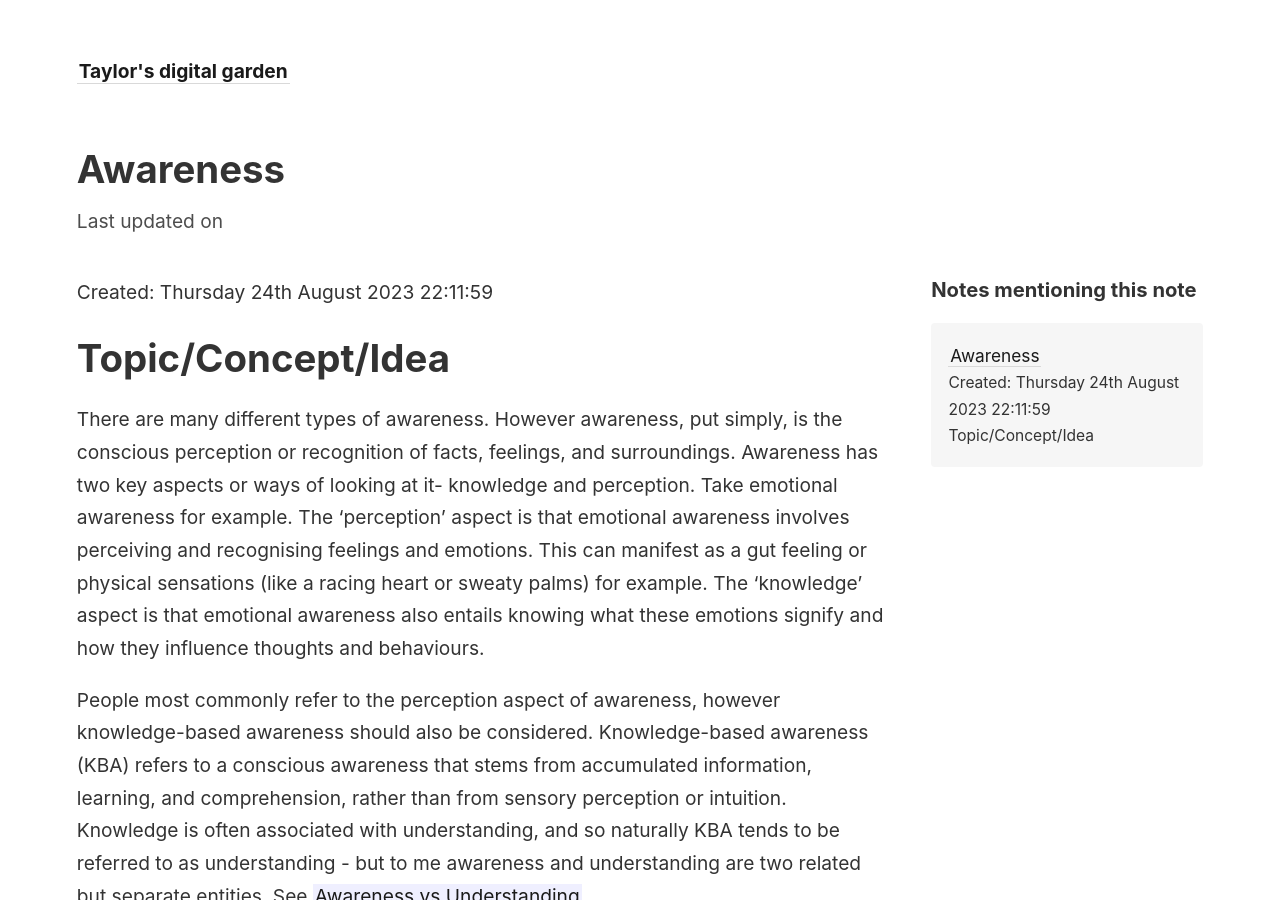
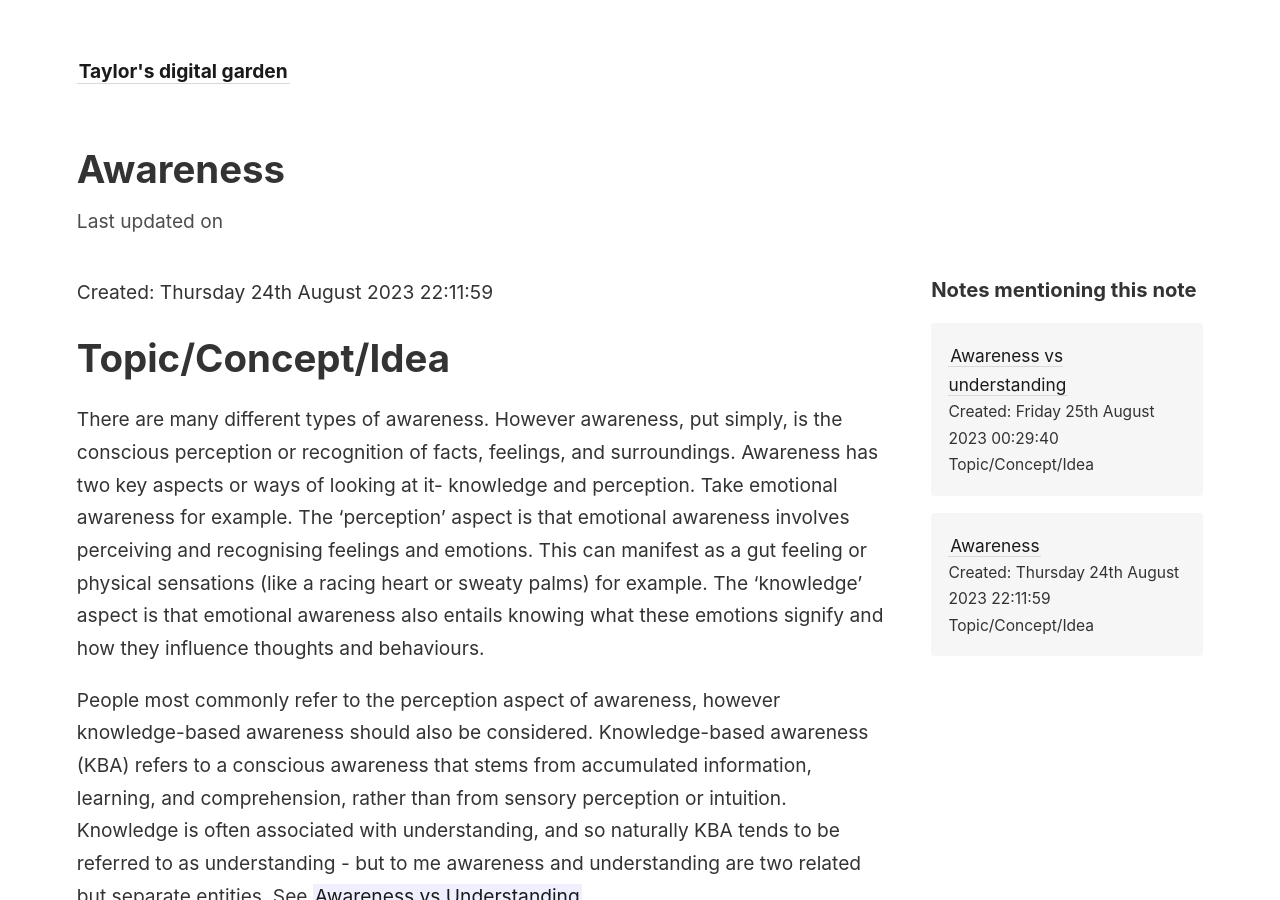
Before and after one commit to TM2611/digital-garden, a Jekyll site: the page built from _notes/002 Permanent Notes/Awareness.md, in a window 1280 px wide and 900 px high. Built offline with Jekyll 4.4.1, drawn with Linux system fonts in a browser that asks for light colours; some of the changed text lies outside the part shown.

Commit message:
TEND - Awareness vs Understanding

```diff
--- a/_notes/002 Permanent Notes/Awareness vs Understanding.md
+++ b/_notes/002 Permanent Notes/Awareness vs Understanding.md
@@ -21,3 +21,5 @@ One final observation and interesting point to consider is that, in some cases,
 
 
 # Connections
+
+- [[Awareness]]
```
